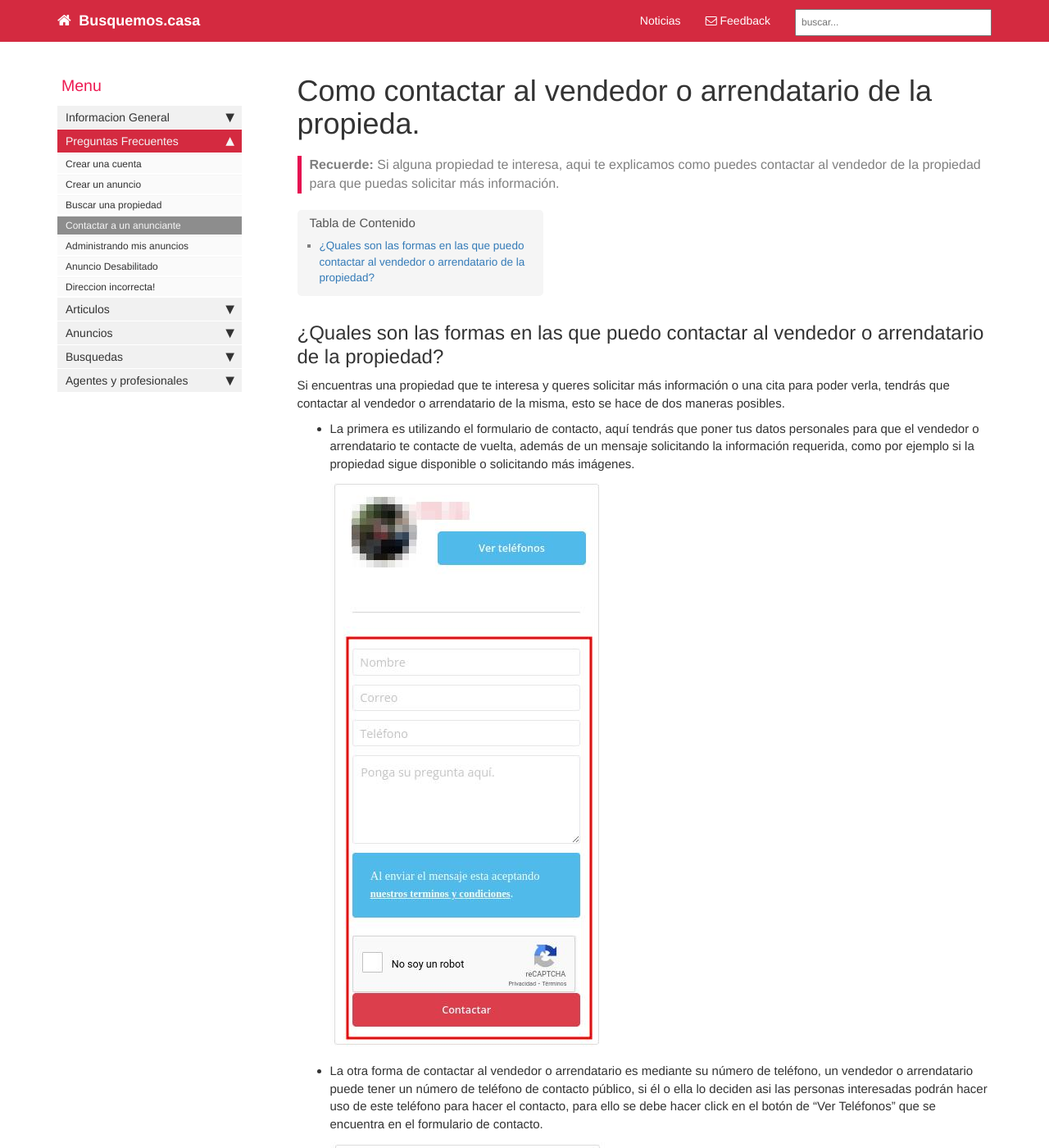
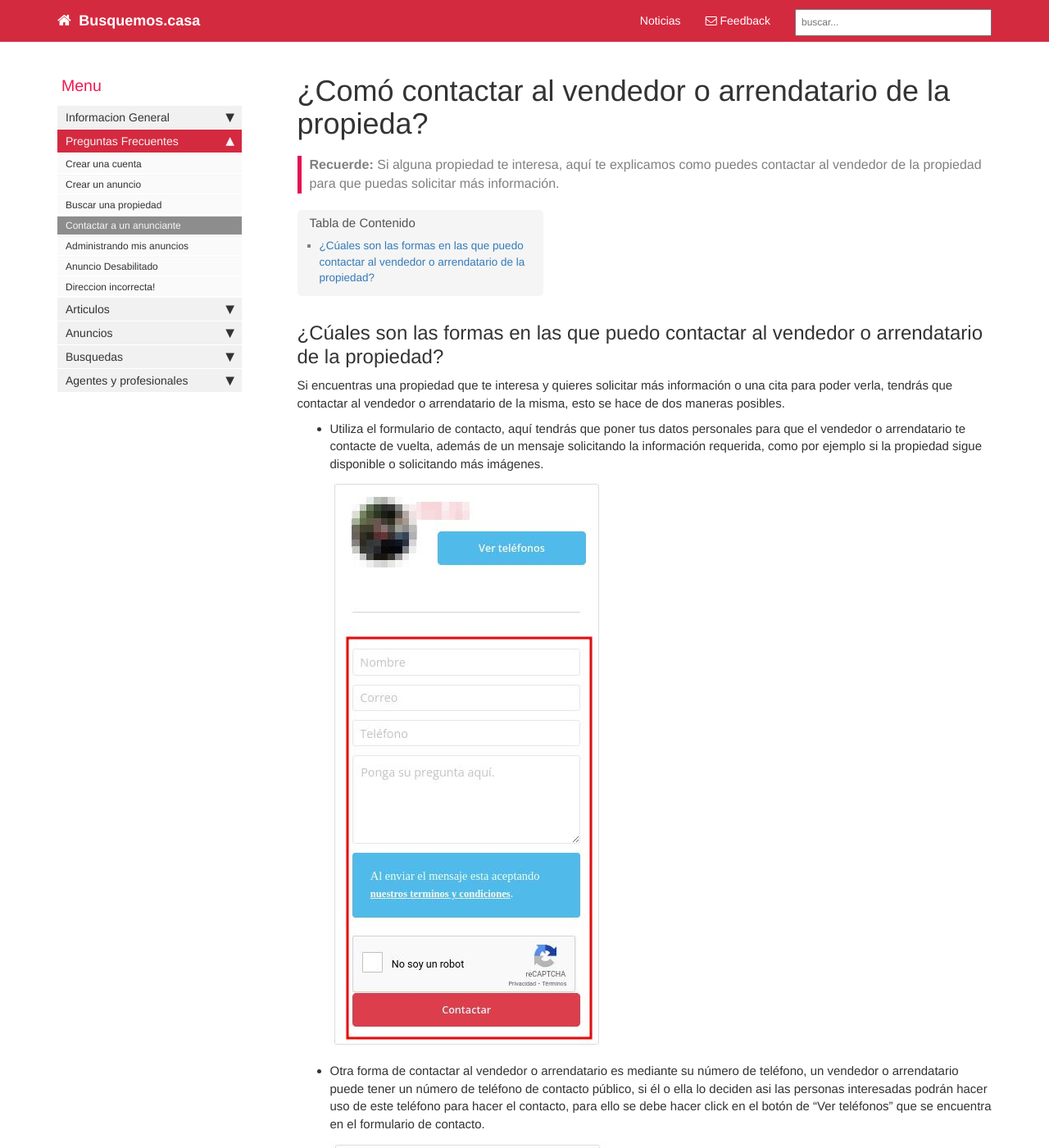
Before and after one commit to busquemos-casa/docs, a Jekyll site: the page built from pages/faq/faq_contactar_vendedor.md, in a window 1280 px wide and 1400 px high. Shown: the whole window at 82% size. Built offline with Jekyll 4.4.1, drawn with Linux system fonts in a browser that asks for light colours; comment, search, counter and statistics services are not loaded.

Commit message:
Fix typo

```diff
--- a/pages/faq/faq_contactar_vendedor.md
+++ b/pages/faq/faq_contactar_vendedor.md
@@ -1,20 +1,20 @@
 ---
-title: Como contactar al vendedor o arrendatario de la propieda.
+title: ¿Comó contactar al vendedor o arrendatario de la propieda?
 tags: [contactar, faq]
 keywords: contactar, vendedor, arrendatario, propiedad, faq
 last_updated: June 08, 2022
-summary: "Si alguna propiedad te interesa, aqui te explicamos como puedes contactar al vendedor de la propiedad para que puedas solicitar más información."
+summary: "Si alguna propiedad te interesa, aquí te explicamos como puedes contactar al vendedor de la propiedad para que puedas solicitar más información."
 sidebar: home_sidebar
 permalink: faq_contactar_vendedor.html
 folder: faq
 ---
 
-## ¿Quales son las formas en las que puedo contactar al vendedor o arrendatario de la propiedad?
+## ¿Cúales son las formas en las que puedo contactar al vendedor o arrendatario de la propiedad?
 
-Si encuentras una propiedad que te interesa y queres solicitar más información o una cita para poder verla, tendrás que contactar al vendedor o arrendatario de la misma, esto se hace de dos maneras posibles.
+Si encuentras una propiedad que te interesa y quieres solicitar más información o una cita para poder verla, tendrás que contactar al vendedor o arrendatario de la misma, esto se hace de dos maneras posibles.
 
-- La primera es utilizando el formulario de contacto, aquí tendrás que poner tus datos personales para que el vendedor o arrendatario te contacte de vuelta, además de un mensaje solicitando la información requerida, como por ejemplo si la propiedad sigue disponible o solicitando más imágenes.
+- Utiliza el formulario de contacto, aquí tendrás que poner tus datos personales para que el vendedor o arrendatario te contacte de vuelta, además de un mensaje solicitando la información requerida, como por ejemplo si la propiedad sigue disponible o solicitando más imágenes.
 ![image-title-here](/images/faq/contact_form.jpg){:class="img-responsive"}
 
-- La otra forma de contactar al vendedor o arrendatario es mediante su número de teléfono, un vendedor o arrendatario puede tener un número de teléfono de contacto público, si él o ella lo deciden asi las personas interesadas podrán hacer uso de este teléfono para hacer el contacto, para ello se debe hacer click en el botón de "Ver Teléfonos" que se encuentra en el formulario de contacto.
+- Otra forma de contactar al vendedor o arrendatario es mediante su número de teléfono, un vendedor o arrendatario puede tener un número de teléfono de contacto público, si él o ella lo deciden asi las personas interesadas podrán hacer uso de este teléfono para hacer el contacto, para ello se debe hacer click en el botón de "Ver teléfonos" que se encuentra en el formulario de contacto.
 ![image-title-here](/images/faq/phones_button.jpg){:class="img-responsive"}
```
